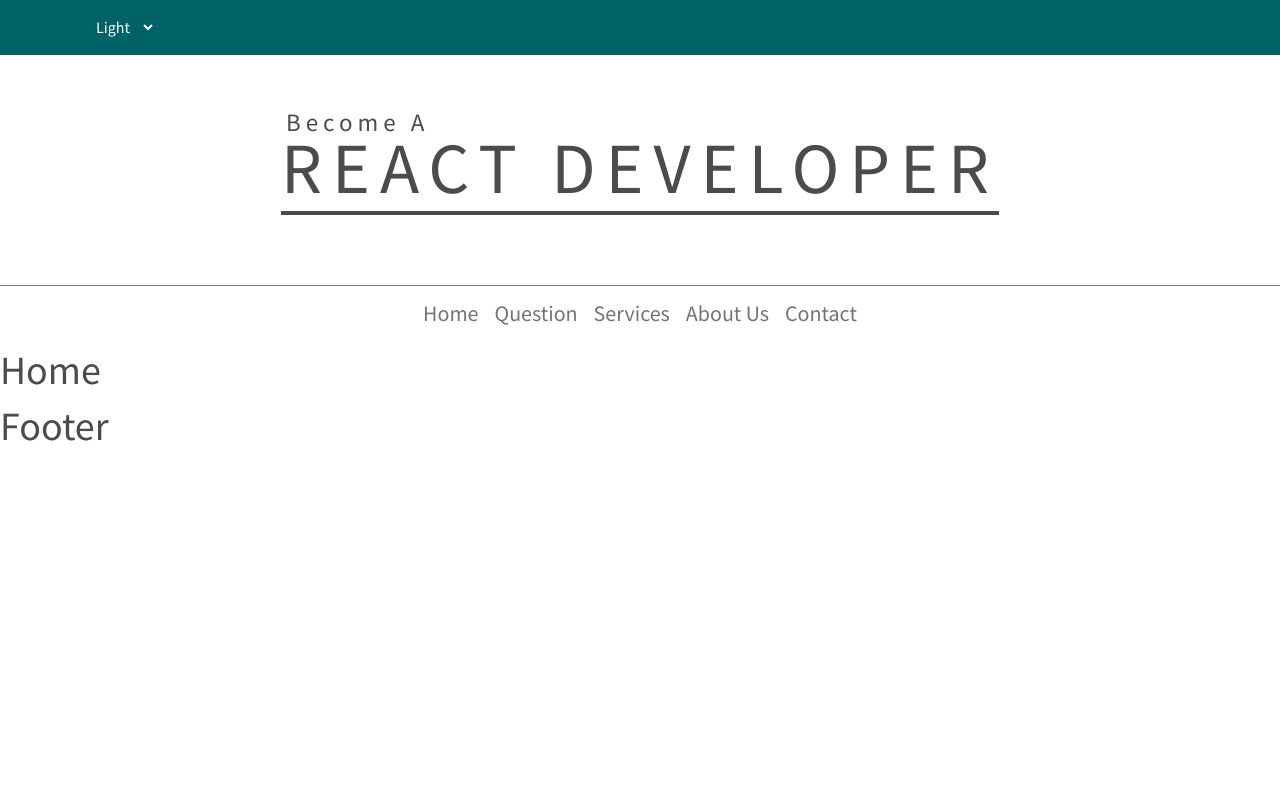
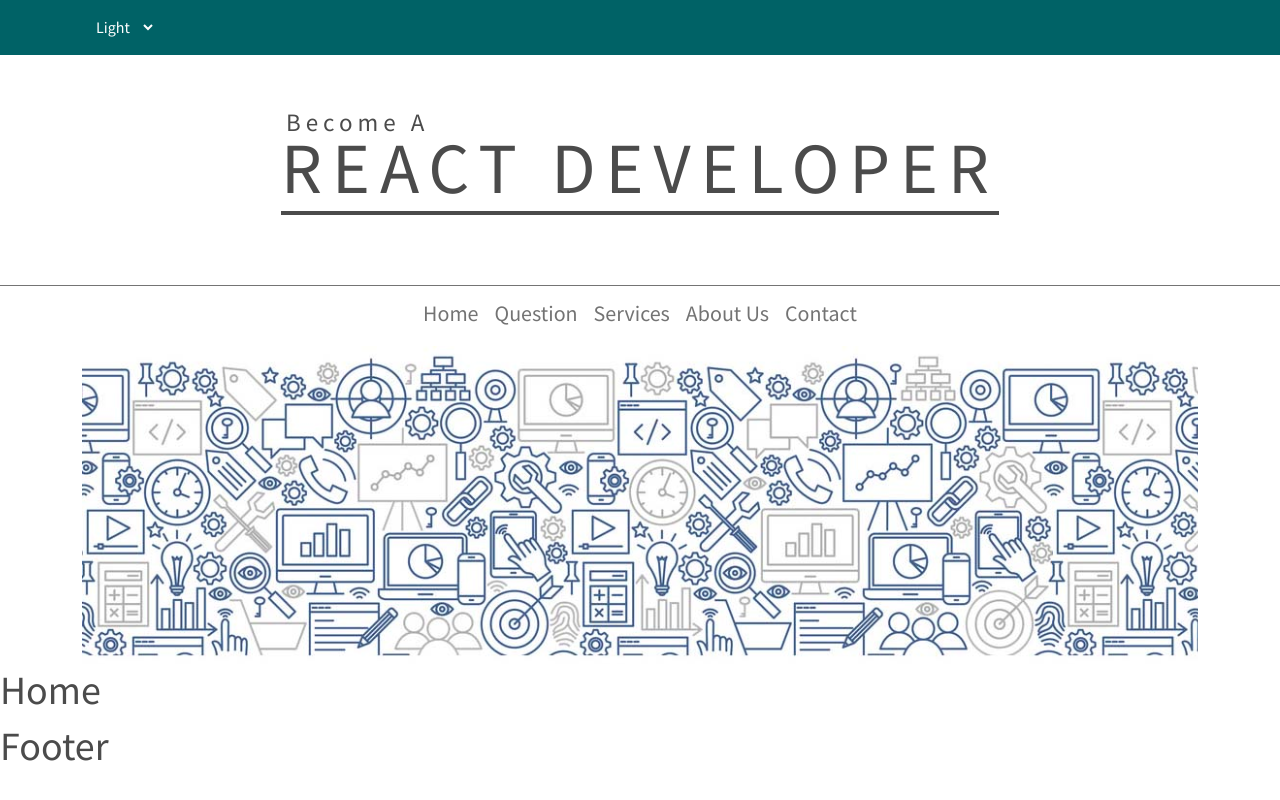
Before and after one commit to saburali/React-Developer-React-App, a React (Create React App) app: page / in a window 1280 px wide. Built offline with nearby package versions, Linux system fonts and the light colour scheme; some icons are missing.

Commit message:
Banner Img Add

```diff
--- a/src/App.js
+++ b/src/App.js
@@ -12,6 +12,7 @@ import Footer from './components/footer/Footer';
 import TopNav from "./components/topNav/TopNav";
 import FrontTitle from "./components/front-title/Front-Title";
 import React from "react";
+import Banner from "./components/banner/Banner";
 
 function App() {
     return (
@@ -20,6 +21,7 @@ function App() {
                 <TopNav></TopNav>
                 <FrontTitle></FrontTitle>
                 <Header></Header>
+                <Banner></Banner>
                 <Switch>
                     <Route exact path="/">
                         <Home></Home>
--- /dev/null
+++ b/src/components/banner/Banner.js
@@ -0,0 +1,12 @@
+import React from 'react';
+import './banner.css';
+
+const Banner = () => {
+    return (
+        <div className="container">
+            <div className="banner"></div>
+        </div>
+    );
+};
+
+export default Banner;
--- /dev/null
+++ b/src/components/banner/banner.css
@@ -0,0 +1,12 @@
+.banner {
+    height: 40vh;
+    background-size: contain;
+    background-repeat: repeat-x;
+    background-image: url("../../assets/image/banner-bg.jpg");
+}
+
+@media only screen and (max-width: 575px) {
+    .banner {
+        height: 20vh;
+    }
+}
```
Also changed, not shown: src/assets/image/banner-bg.jpg (added).
